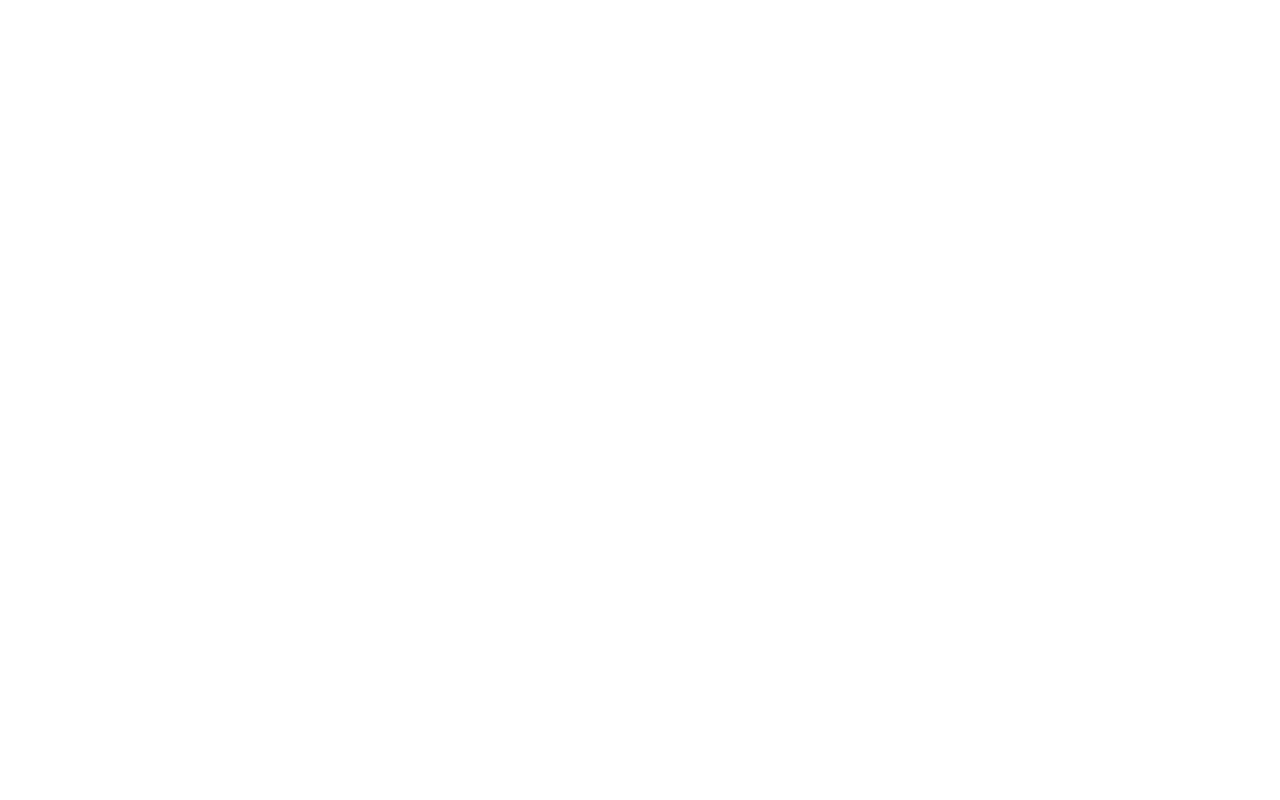
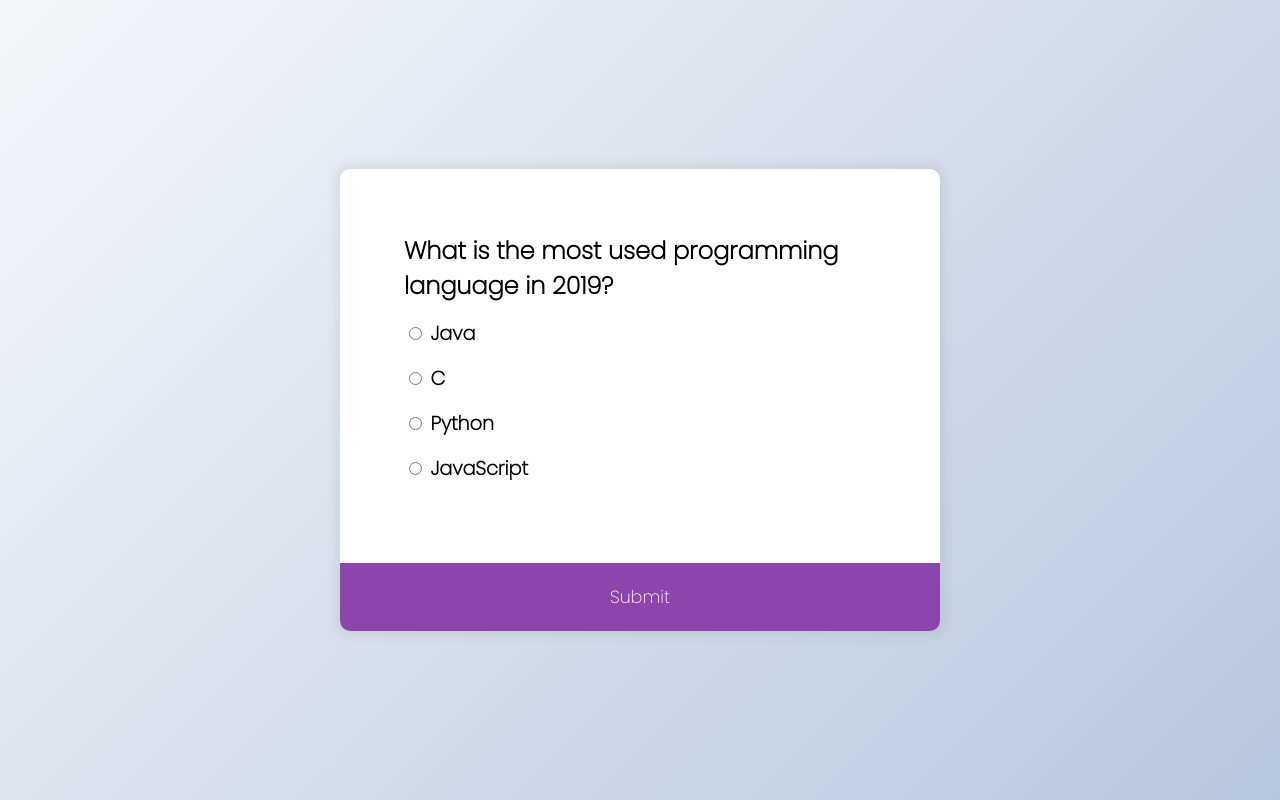
Before and after one commit to parthusun8/10-hr-10-website, a plain HTML site: page quiz app/index.html in a window 1280 px wide. Drawn offline with Linux system fonts and the light colour scheme; a web font is replaced by a local one.

Commit message:
Second website down gg

```diff
--- a/quiz app/index.html
+++ b/quiz app/index.html
@@ -1,14 +1,38 @@
 <!DOCTYPE html>
 <html lang="en">
-<head>
-    <meta charset="UTF-8">
-    <meta http-equiv="X-UA-Compatible" content="IE=edge">
-    <meta name="viewport" content="width=device-width, initial-scale=1.0">
+  <head>
+    <meta charset="UTF-8" />
+    <meta http-equiv="X-UA-Compatible" content="IE=edge" />
+    <meta name="viewport" content="width=device-width, initial-scale=1.0" />
     <title>Quiz App</title>
-    <link rel="stylesheet" href="style.css">
+    <link rel="stylesheet" href="style.css" />
     <script src="script.js" defer></script>
-</head>
-<body>
+  </head>
+  <body>
+    <div class="quiz-container" id="quiz">
+        <div class="quiz-header">
+            <h2 id="question">Question text</h2>
+            <ul>
+                <li>
+                    <input type="radio" id="a" name="answer" class="answer" required/>
+                    <label for="a" id="a_text">option</label>
+                </li>
+                <li>
+                    <input type="radio" id="b" name="answer" class="answer"/>
+                    <label for="b" id="b_text">option</label>
+                </li>
+                <li>
+                    <input type="radio" id="c" name="answer" class="answer"/>
+                    <label for="c" id="c_text">option</label>
+                </li>
+                <li>
+                    <input type="radio" id="d" name="answer" class="answer"/>
+                    <label for="d" id="d_text">option</label>
+                </li>
+            </ul>
+        </div>
 
-</body>
+      <button id="button">Submit</button>
+    </div>
+  </body>
 </html>
--- a/quiz app/script.js
+++ b/quiz app/script.js
@@ -0,0 +1,102 @@
+const questions = [
+    {
+        question: "What is the most used programming language in 2019?",
+        a: "Java",
+        b: "C",
+        c: "Python",
+        d: "JavaScript",
+        correct: "d",
+    },
+    {
+        question: "Who is the President of US?",
+        a: "Florin Pop",
+        b: "Donald Trump",
+        c: "Ivan Saldano",
+        d: "Mihai Andrei",
+        correct: "b",
+    },
+    {
+        question: "What does HTML stand for?",
+        a: "Hypertext Markup Language",
+        b: "Cascading Style Sheet",
+        c: "Jason Object Notation",
+        d: "Helicopters Terminals Motorboats Lamborginis",
+        correct: "a",
+    },
+    {
+        question: "What year was JavaScript launched?",
+        a: "1996",
+        b: "1995",
+        c: "1994",
+        d: "none of the above",
+        correct: "b",
+    },
+];
+
+const questionEl = document.getElementById('question');
+const answerEls = document.querySelectorAll(".answer");
+const a_text = document.getElementById('a_text');
+const b_text = document.getElementById('b_text');
+const c_text = document.getElementById('c_text');
+const d_text = document.getElementById('d_text');
+
+const submitBtn = document.getElementById('button');
+
+let currentQuestion = 0;
+let score = 0;
+
+loadQuiz();
+
+function loadQuiz() {
+
+    deselectAnswers();
+
+    const currentQuizData = questions[currentQuestion];
+    questionEl.innerText = currentQuizData.question;
+    a_text.innerText = currentQuizData.a;
+    b_text.innerText = currentQuizData.b;
+    c_text.innerText = currentQuizData.c;
+    d_text.innerText = currentQuizData.d;
+
+}
+
+function getSelected() {
+    let answer = undefined;
+
+    answerEls.forEach((answerEl) => {
+        if (answerEl.checked) {
+            answer = answerEl.id;
+        }
+    });
+
+    return answer;
+}
+
+function deselectAnswers() {
+    answerEls.forEach((answerEl) => {
+        answerEl.checked = false;
+    });
+}
+
+submitBtn.addEventListener("click", () => {
+    // check to see the answer
+    const answer = getSelected();
+
+    if (answer) {
+        if (answer === questions[currentQuestion].correct) {
+            score++;
+        }
+
+        currentQuestion++;
+        console.log(currentQuestion);
+        if (currentQuestion < questions.length) {
+            loadQuiz();
+        } else {
+            quiz.innerHTML = `
+                <h2>You answered correctly at ${score}/${questions.length} questions.</h2>
+
+                <button onclick="location.reload()">Reload</button>
+            `;
+        }
+    }
+});
--- a/quiz app/style.css
+++ b/quiz app/style.css
@@ -4,6 +4,57 @@
     box-sizing: border-box;
 }
 body{
+    background-color: #fff;
+    background-image: linear-gradient(315deg, #b8c6db 0%, #f5f7fa 100%);
+    display: flex;
+    align-items: center;
+    justify-content: center;
     font-family: "Poppins", sans-serif;
     margin: 0;
+    min-height: 100vh;
 }
+
+.quiz-container {
+    background-color: #fff;
+    border-radius: 10px;
+    box-shadow: 0 0 10px 5px rgba(100, 100, 100, 0.1);
+    overflow: hidden;
+    width: 600px;
+    max-width: 100%;
+}
+.quiz-header {
+    padding: 4rem;
+}
+
+h2 {
+    margin: 0;
+}
+
+ul li{
+    font-size: 1.2rem;
+    font-weight: 1000;
+    margin: 1rem 0;
+}
+
+ul li label{
+    cursor: pointer;
+}
+ul {
+    list-style-type: none;
+    padding: 0;
+}
+button{
+    cursor: pointer;
+    background-color: #8e44ad;
+    border: none;
+    color: white;
+    font-family: inherit;
+    display: block;
+    font-size: 1.1rem;
+    width: 100%;
+    padding: 1.3rem;
+}
+
+button:hover {
+    background-color: #732d91;
+}
```
